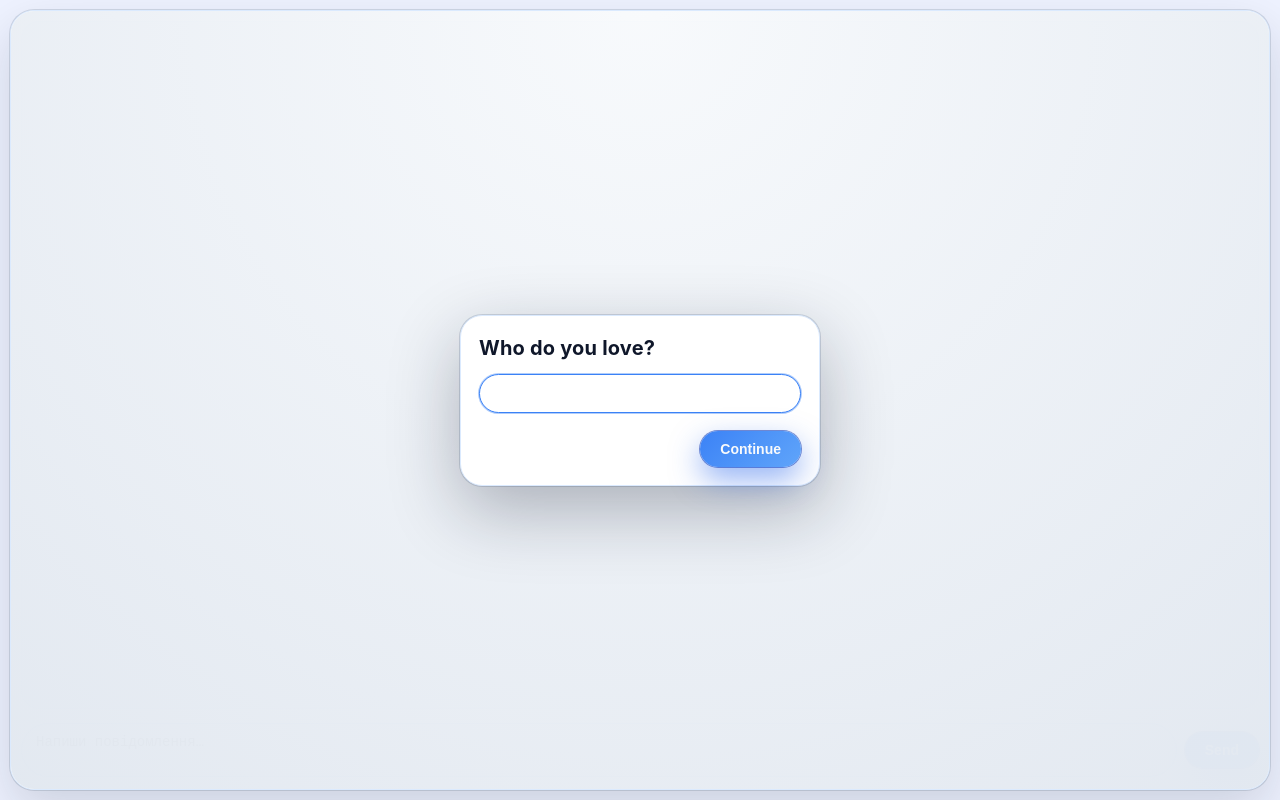
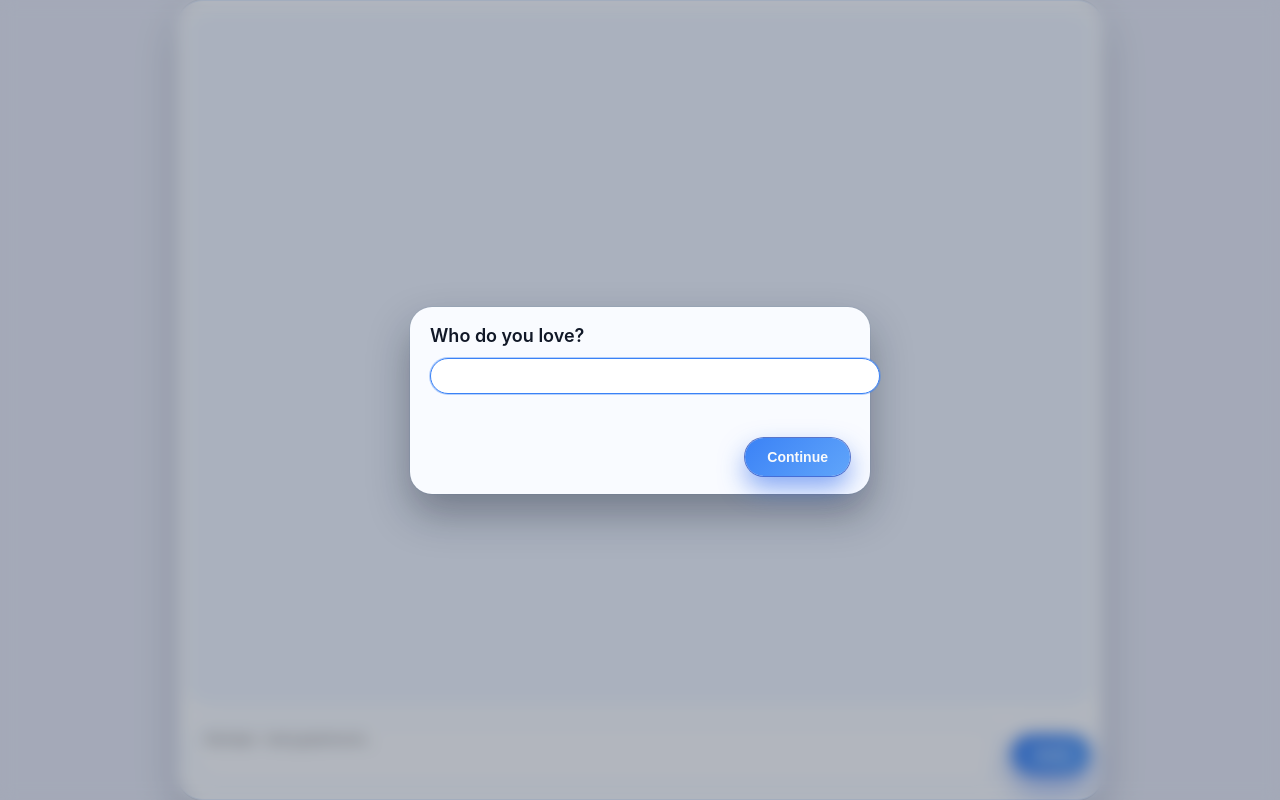
Before and after one commit to volodymyrhasych/Chat_Mari_Vova, a plain HTML site: page templates/chat.html in a window 1280 px wide. Drawn offline with Linux system fonts and the light colour scheme; no server answers.

Commit message:
Update chat.html

```diff
--- a/templates/chat.html
+++ b/templates/chat.html
@@ -3,132 +3,66 @@
 <head>
     <meta charset="UTF-8" />
     <title>Mini Chat</title>
-  <meta name="viewport" content="width=device-width, initial-scale=1, viewport-fit=cover" />
+    <meta name="viewport"
+          content="width=device-width, initial-scale=1, viewport-fit=cover" />
     <style>
-    * {
-      box-sizing: border-box;
+        /* ---------- БАЗА ---------- */
+        html, body {
+            margin: 0;
+            padding: 0;
+            height: 100%;
         }
 
         body {
-      margin: 0;
             font-family: -apple-system, BlinkMacSystemFont, system-ui, sans-serif;
-      background: #eef2ff;
+            background: #e5e9f6;
             color: #111827;
         }
 
-    .app {
-      min-height: 100vh;
-      min-height: 100dvh;
+        .page {
+            height: 100%;
             display: flex;
             justify-content: center;
-      align-items: stretch; /* важливо для фіксу висоти картки */
-      padding: 10px;
+            align-items: stretch;
         }
 
+        /* ---------- КАРТКА ЧАТУ ---------- */
         .card {
-      position: relative;
-      width: min(900px, 100vw - 32px);
-      background: #ffffff;
-      border-radius: 24px;
-      border: 1px solid #dbeafe;
+            flex: 1;
+            max-width: 900px;
+            margin: 0 auto;
+            border-radius: 26px;
+            background: #f9fbff;
+            border: 1px solid #d1e3ff;
             box-shadow:
-        0 20px 50px rgba(15, 23, 42, 0.15),
+                0 18px 40px rgba(15, 23, 42, 0.18),
                 0 0 0 1px rgba(148, 163, 184, 0.35);
-      padding: 10px 10px 12px;
-      display: flex;
-      flex-direction: column;
-      gap: 8px;
-      overflow: hidden;
-
-      /* нове: нехай картка сама розтягується по висоті */
-      flex: 1;
-}
-
-    /* Логін-оверлей */
-
-    .overlay {
-      position: absolute;
-      inset: 0;
-      background: radial-gradient(circle at top, rgba(248, 250, 252, 0.95), rgba(226, 232, 240, 0.98));
-      display: flex;
-      align-items: center;
-      justify-content: center;
-      z-index: 10;
-    }
-
-    .overlay-inner {
-      width: min(360px, 100%);
-      border-radius: 22px;
-      background: #ffffff;
-      border: 1px solid #dbeafe;
-      box-shadow:
-        0 24px 70px rgba(15, 23, 42, 0.3),
-        0 0 0 1px rgba(148, 163, 184, 0.4);
-      padding: 20px 18px 18px;
+            padding:
+                calc(env(safe-area-inset-top, 0px) + 12px)
+                12px
+                calc(env(safe-area-inset-bottom, 0px) + 12px);
             display: flex;
             flex-direction: column;
             gap: 10px;
         }
 
-    .overlay-title {
-      font-size: 20px;
-      font-weight: 650;
-      letter-spacing: 0.01em;
-      color: #0f172a;
+        @media (max-width: 640px) {
+            .card {
+                border-radius: 0;
+                max-width: 100%;
+            }
         }
 
-    .overlay-input {
-      width: 100%;
-      margin-top: 4px;
-      border-radius: 999px;
-      border: 1px solid #bfdbfe;
-      padding: 10px 14px;
-      font-size: 15px;
-      outline: none;
-    }
-
-    .overlay-input:focus {
-      border-color: #3b82f6;
-      box-shadow: 0 0 0 1px rgba(59, 130, 246, 0.4);
-    }
-
-    .overlay-btn {
-      align-self: flex-end;
-      margin-top: 8px;
-      border-radius: 999px;
-      border: none;
-      padding: 10px 20px;
-      font-size: 14px;
-      font-weight: 600;
-      background: linear-gradient(135deg, #3b82f6, #60a5fa);
-      color: #f9fafb;
-      cursor: pointer;
-      box-shadow:
-        0 12px 30px rgba(37, 99, 235, 0.5),
-        0 0 0 1px rgba(30, 64, 175, 0.6);
-    }
-
-    .overlay-btn:active {
-      transform: translateY(1px);
-      box-shadow:
-        0 6px 16px rgba(37, 99, 235, 0.55),
-        0 0 0 1px rgba(30, 64, 175, 0.7);
-    }
-
-    .hidden {
-      display: none;
-    }
-
-    /* Основний чат */
-
+        /* ---------- ІСТОРІЯ ---------- */
         .chat-wrapper {
-      flex: 1;
-      min-height: 0;
+            flex: 1 1 auto;
+            min-height: 0; /* критично для правильного scroll в flex-колонці */
             border-radius: 18px;
-      background: #eff6ff;
-      border: 1px solid #dbeafe;
-      padding: 8px 8px 8px;
+            border: 1px solid #d1e3ff;
+            background: #eef4ff;
+            padding: 8px 10px 10px;
             overflow-y: auto;
+            font-size: 13px;
             display: flex;
             flex-direction: column;
             gap: 6px;
@@ -151,13 +85,13 @@
             background: #dbeafe;
             border: 1px solid #93c5fd;
             color: #111827;
-      box-shadow: 0 4px 10px rgba(148, 163, 184, 0.4);
+            word-wrap: break-word;
         }
 
         .bubble.me {
             background: #3b82f6;
             border-color: #1d4ed8;
-      color: #f9fafb;
+            color: #eff6ff;
         }
 
         .msg-meta {
@@ -168,20 +102,20 @@
 
         .msg-text {
             font-size: 13px;
-      line-height: 1.25;
+            line-height: 1.24;
             white-space: pre-wrap;
-      word-wrap: break-word;
         }
 
+        /* ---------- ВВІД ПОВІДОМЛЕННЯ ---------- */
         .input-row {
+            margin-top: 8px;
             display: flex;
-      gap: 8px;
+            gap: 10px;
             align-items: center;
-      margin-top: 6px;
         }
 
         .textarea {
-      flex: 1;
+            flex: 1 1 auto;
             min-height: 44px;
             max-height: 110px;
             border-radius: 999px;
@@ -196,132 +130,167 @@
 
         .textarea:focus {
             border-color: #3b82f6;
-      box-shadow: 0 0 0 1px rgba(59, 130, 246, 0.4);
+            box-shadow: 0 0 0 1px rgba(59, 130, 246, 0.35);
             background: #ffffff;
         }
 
         .btn {
             border-radius: 999px;
             border: none;
-      padding: 10px 20px;
+            padding: 11px 22px;
             font-size: 14px;
             font-weight: 600;
             background: linear-gradient(135deg, #3b82f6, #60a5fa);
             color: #f9fafb;
             cursor: pointer;
             box-shadow:
-        0 12px 30px rgba(37, 99, 235, 0.5),
-        0 0 0 1px rgba(30, 64, 175, 0.6);
+                0 12px 26px rgba(37, 99, 235, 0.55),
+                0 0 0 1px rgba(30, 64, 175, 0.7);
             white-space: nowrap;
         }
 
         .btn:active {
             transform: translateY(1px);
             box-shadow:
-        0 6px 16px rgba(37, 99, 235, 0.55),
-        0 0 0 1px rgba(30, 64, 175, 0.7);
+                0 6px 16px rgba(37, 99, 235, 0.6),
+                0 0 0 1px rgba(30, 64, 175, 0.8);
         }
 
-   @media (max-width: 640px) {
-      .app {
-        padding: 0;
+        /* ---------- МОДАЛКА ЛОГІНУ ---------- */
+        .login-overlay {
+            position: fixed;
+            inset: 0;
+            display: flex;
+            align-items: center;
+            justify-content: center;
+            background: rgba(15, 23, 42, 0.3);
+            backdrop-filter: blur(8px);
+            z-index: 20;
         }
 
-      .card {
-        margin: 0;
-        width: 100vw;
-        max-width: 100vw;
-        border-radius: 0;
-        border-width: 0;
-        box-shadow: none;
+        .login-card {
+            width: min(420px, 100% - 40px);
+            border-radius: 22px;
+            background: #f9fbff;
+            padding: 18px 20px 18px;
+            box-shadow:
+                0 20px 40px rgba(15, 23, 42, 0.35),
+                0 0 0 1px rgba(148, 163, 184, 0.4);
+            display: flex;
+            flex-direction: column;
+            gap: 12px;
+        }
 
-        /* фіксований vh прибираємо */
-        flex: 1;
-        height: auto;
-        max-height: none;
+        .login-title {
+            font-size: 18px;
+            font-weight: 600;
+        }
 
-        /* простий статичний відступ зверху/знизу,
-           щоб не залазити під статусбар */
-        padding: 14px 6px 10px;
+        .login-input {
+            width: 100%;
+            border-radius: 999px;
+            border: 1px solid #bfdbfe;
+            background: #f9fbff;
+            padding: 9px 14px;
+            font-size: 14px;
+            outline: none;
         }
+
+        .login-input:focus {
+            border-color: #3b82f6;
+            box-shadow: 0 0 0 1px rgba(59, 130, 246, 0.35);
+            background: #ffffff;
+        }
+
+        .login-error {
+            font-size: 12px;
+            color: #b91c1c;
+            min-height: 16px;
+        }
+
+        .login-actions {
+            display: flex;
+            justify-content: flex-end;
+            margin-top: 4px;
+        }
+
+        .hidden {
+            display: none;
         }
     </style>
 </head>
 <body>
-<div class="app">
+<div class="page">
     <div class="card">
-    <!-- Логін-питання -->
-    <div id="loginOverlay" class="overlay">
-      <div class="overlay-inner">
-        <div class="overlay-title">Who do you love?</div>
-        <input
-          id="loginInput"
-          class="overlay-input"
-          type="text"
-          autocomplete="off"
-        />
-        <button id="loginBtn" class="overlay-btn">Continue</button>
-      </div>
-    </div>
-
-    <!-- Історія -->
         <div id="chat" class="chat-wrapper"></div>
 
-    <!-- Ввід повідомлення -->
         <div class="input-row">
-      <textarea
-        id="messageInput"
+            <textarea id="message"
                       class="textarea"
-        placeholder="Напиши повідомлення…"
-      ></textarea>
+                      placeholder="Напиши повідомлення…"></textarea>
             <button id="sendBtn" class="btn">Send</button>
         </div>
     </div>
 </div>
 
+<!-- Логін-питання -->
+<div id="loginOverlay" class="login-overlay hidden">
+    <div class="login-card">
+        <div class="login-title">Who do you love?</div>
+        <input id="loginInput"
+               class="login-input"
+               autocomplete="off" />
+        <div id="loginError" class="login-error"></div>
+        <div class="login-actions">
+            <button id="loginBtn" class="btn">Continue</button>
+        </div>
+    </div>
+</div>
+
 <script>
-  const STORAGE_KEY = "miniChatUserName_v2"; // новий ключ
-  let currentUser = null;
+    const chatBox   = document.getElementById("chat");
+    const msgInput  = document.getElementById("message");
+    const sendBtn   = document.getElementById("sendBtn");
 
-  const overlay = document.getElementById("loginOverlay");
-  const loginInput = document.getElementById("loginInput");
-  const loginBtn = document.getElementById("loginBtn");
-  const chatBox = document.getElementById("chat");
-  const msgInput = document.getElementById("messageInput");
-  const sendBtn = document.getElementById("sendBtn");
+    const loginOverlay = document.getElementById("loginOverlay");
+    const loginInput   = document.getElementById("loginInput");
+    const loginBtn     = document.getElementById("loginBtn");
+    const loginError   = document.getElementById("loginError");
 
-  function applyUser(name) {
-    currentUser = name;
-    window.currentUser = name;
+    const NICK_KEY = "miniChatNickname_v2";
+    let currentNickname = null;
+
+    // --------- ЛОГІН ---------
+    function mapAnswerToNickname(answer) {
+        const a = answer.trim().toLowerCase();
+        if (a === "vova") return "Mari";
+        if (a === "mari") return "Vova";
+        return null;
     }
 
-  function resolveUserFromAnswer(answer) {
-    const a = (answer || "").trim().toLowerCase();
-    if (a === "vova") return "Mari";
-    if (a === "mari") return "Vova";
-    return "Vova"; // дефолт, якщо написали щось інше
-  }
-
-  function showOverlay() {
-    overlay.classList.remove("hidden");
+    function showLogin() {
+        loginOverlay.classList.remove("hidden");
+        loginInput.value = "";
+        loginError.textContent = "";
         setTimeout(() => loginInput.focus(), 50);
     }
 
-  function hideOverlay() {
-    overlay.classList.add("hidden");
-    msgInput.focus();
+    function hideLogin() {
+        loginOverlay.classList.add("hidden");
     }
 
     function handleLogin() {
-    const answer = loginInput.value;
-    const user = resolveUserFromAnswer(answer);
-    applyUser(user);
-    try {
-      localStorage.setItem(STORAGE_KEY, user);
-    } catch (e) {
-      console.error("localStorage error", e);
+        const raw = loginInput.value || "";
+        const mapped = mapAnswerToNickname(raw);
+
+        if (!mapped) {
+            loginError.textContent = "Type Vova or Mari.";
+            return;
         }
-    hideOverlay();
+
+        currentNickname = mapped;
+        localStorage.setItem(NICK_KEY, mapped);
+        hideLogin();
         fetchMessages();
     }
 
@@ -333,23 +302,7 @@
         }
     });
 
-  // Перевіряємо, чи є користувач у localStorage
-  (function initUser() {
-    let saved = null;
-    try {
-      saved = localStorage.getItem(STORAGE_KEY);
-    } catch (e) {
-      console.error("localStorage read error", e);
-    }
-
-    if (saved) {
-      applyUser(saved);
-      hideOverlay();
-    } else {
-      showOverlay();
-    }
-  })();
-
+    // --------- РОБОТА З ПОВІДОМЛЕННЯМИ ---------
     async function fetchMessages() {
         try {
             const res = await fetch("/messages?limit=50");
@@ -361,22 +314,27 @@
     }
 
     function renderMessages(list) {
-    const me = currentUser || "Me";
+        const me = currentNickname;
         chatBox.innerHTML = "";
 
         for (const m of list) {
             const row = document.createElement("div");
-      row.className = "msg-row" + (m.sender === me ? " me" : "");
+            if (me && m.sender === me) {
+                row.className = "msg-row me";
+            } else {
+                row.className = "msg-row";
+            }
 
             const bubble = document.createElement("div");
-      bubble.className = "bubble" + (m.sender === me ? " me" : "");
+            bubble.className = "bubble" + (me && m.sender === me ? " me" : "");
 
             const meta = document.createElement("div");
             meta.className = "msg-meta";
+
             const t = new Date(m.timestamp);
             const timeStr = t.toLocaleTimeString("uk-UA", {
                 hour: "2-digit",
-        minute: "2-digit",
+                minute: "2-digit"
             });
             meta.textContent = `${m.sender} · ${timeStr}`;
 
@@ -390,23 +348,24 @@
             chatBox.appendChild(row);
         }
 
+        // автоскрол до низу
         chatBox.scrollTop = chatBox.scrollHeight;
     }
 
     async function sendMessage() {
-    if (!currentUser) {
-      showOverlay();
+        const text = (msgInput.value || "").trim();
+        if (!text) return;
+
+        if (!currentNickname) {
+            showLogin();
             return;
         }
-
-    const text = msgInput.value.trim();
-    if (!text) return;
 
         try {
             await fetch("/messages", {
                 method: "POST",
-        headers: { "Content-Type": "application/json" },
-        body: JSON.stringify({ sender: currentUser, text }),
+                headers: {"Content-Type": "application/json"},
+                body: JSON.stringify({sender: currentNickname, text})
             });
             msgInput.value = "";
             await fetchMessages();
@@ -423,11 +382,18 @@
         }
     });
 
-  // стартове завантаження (якщо юзер уже відомий)
-  if (currentUser) {
+    // --------- ІНІЦІАЛІЗАЦІЯ ---------
+    window.addEventListener("load", () => {
+        const saved = localStorage.getItem(NICK_KEY);
+        if (saved) {
+            currentNickname = saved;
+            hideLogin();
+        } else {
+            showLogin();
+        }
         fetchMessages();
-  }
         setInterval(fetchMessages, 3000);
+    });
 </script>
 </body>
 </html>
```
Lines whose indentation alone changed are shown as unchanged.
